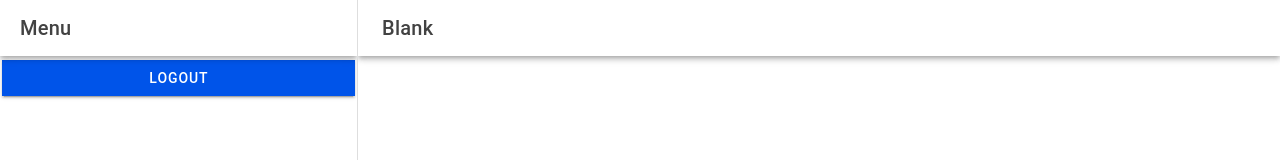
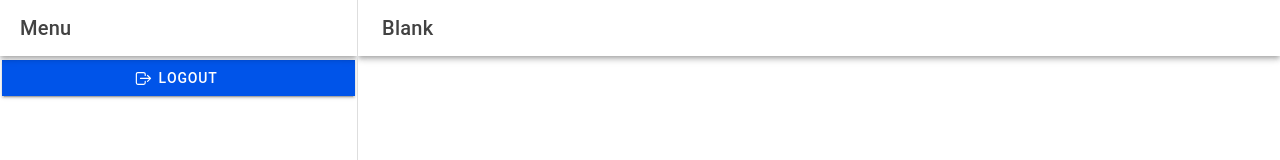
Before and after one commit to HONEYGRACELATCHA/it35-mobile, a React (Vite) app: page /app/home in a window 1280 px wide. Shown: the top 160 px of the page. Built offline with nearby package versions, Linux system fonts and the light colour scheme.

Commit message:
Updated Logout Button

```diff
--- a/src/pages/Menu.tsx
+++ b/src/pages/Menu.tsx
@@ -1,7 +1,7 @@
 import { IonContent, IonHeader, IonItem, IonMenu, IonPage, IonRouterOutlet, IonSplitPane, IonTitle, IonToolbar, IonIcon, IonMenuToggle, IonButton } from '@ionic/react';
 import Home from './Home';
 import { Redirect, Route } from 'react-router';
-import { homeOutline, informationOutline, settingsOutline } from 'ionicons/icons'
+import { homeOutline, informationOutline, logOutOutline, settingsOutline } from 'ionicons/icons'
 import Page1 from './Page1';
 import Page2 from './Page2';
 
@@ -36,13 +36,14 @@ const Menu: React.FC = () => {
               </IonMenuToggle>
             ))}
 
-            <IonButton routerLink="/" routerDirection="back" expand="full">
-              Logout
+            <IonButton expand='full' routerLink='/'>
+               <IonIcon icon={logOutOutline} slot='start'></IonIcon>
+               Logout
+               </IonButton>
 
-            </IonButton>
           </IonContent>
+        </IonMenu>
 
-        </IonMenu>
 
         <IonRouterOutlet id="main">
           <Route exact path="/app/home" component={Home} />
--- a/tsconfig.json
+++ b/tsconfig.json
@@ -1,5 +1,6 @@
 {
   "compilerOptions": {
+    "ignoreDeprecations": "6.0",
     "target": "ESNext",
     "useDefineForClassFields": true,
     "lib": ["DOM", "DOM.Iterable", "ESNext"],
@@ -10,7 +11,7 @@
     "strict": true,
     "forceConsistentCasingInFileNames": true,
     "module": "ESNext",
-    "moduleResolution": "Node",
+    "moduleResolution": "bundler",
     "resolveJsonModule": true,
     "isolatedModules": true,
     "noEmit": true,
```
Also changed, not shown: 1 other file (tests, documents, lock files or other folders).
